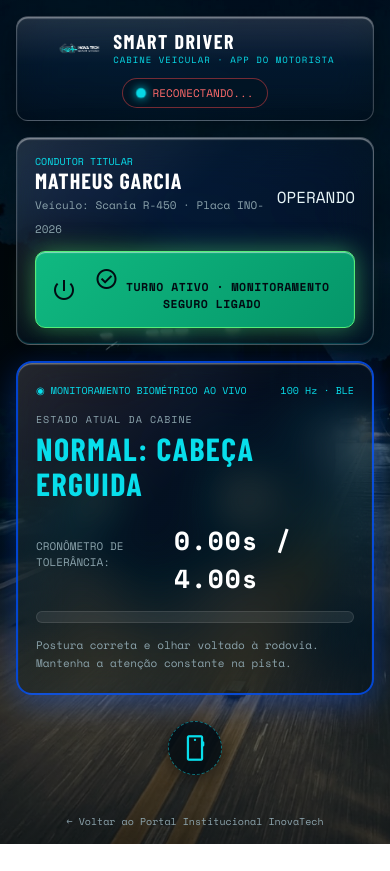
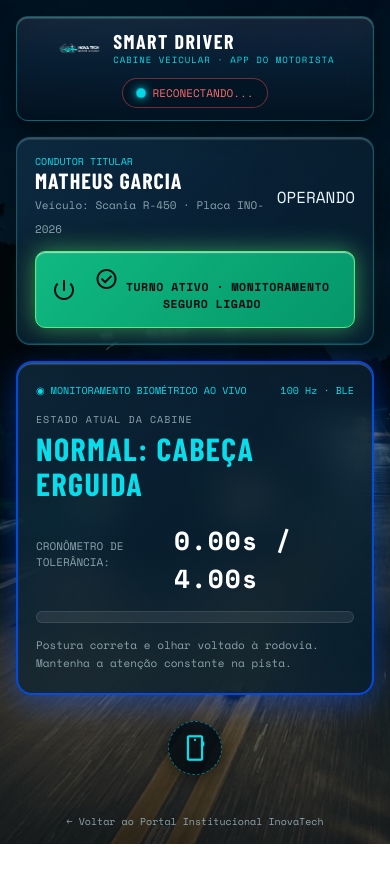
Before and after one commit to Matheuseas23/inovatech_tcc, a plain HTML site: page motorista.html in a window 390 px wide. Both pictures are taken after a click on the button 195 px from the left and 289 px from the top of the page. Drawn offline with nearby package versions, Linux system fonts and the light colour scheme; no server answers.

Commit message:
fix: aprimora responsividade do botao de turno e calibra transparencia dos cards no tom azul escuro original

```diff
--- a/motorista.html
+++ b/motorista.html
@@ -70,11 +70,11 @@
 			justify-content: space-between;
 			align-items: center;
 			padding: 12px 16px;
-			background: linear-gradient(180deg, rgba(255, 255, 255, 0.12) 0%, rgba(6, 28, 43, 0.40) 45%, rgba(2, 14, 24, 0.55) 100%);
+			background: linear-gradient(180deg, rgba(255, 255, 255, 0.08) 0%, rgba(11, 34, 51, 0.65) 45%, rgba(4, 18, 30, 0.78) 100%);
 			backdrop-filter: blur(20px) saturate(190%);
 			-webkit-backdrop-filter: blur(20px) saturate(190%);
-			border: 1px solid rgba(255, 255, 255, 0.22);
-			box-shadow: inset 0 1.5px 1px 0 rgba(255, 255, 255, 0.4), 0 8px 24px rgba(0, 0, 0, 0.35);
+			border: 1px solid rgba(8, 222, 235, 0.35);
+			box-shadow: inset 0 1.5px 1px 0 rgba(255, 255, 255, 0.25), 0 8px 24px rgba(0, 0, 0, 0.45);
 			border-radius: 12px;
 		}
 
@@ -106,14 +106,14 @@
 		}
 
 		.driver-shift-card {
-			background: linear-gradient(135deg, rgba(255, 255, 255, 0.12) 0%, rgba(10, 34, 52, 0.35) 40%, rgba(4, 18, 30, 0.50) 100%);
-			backdrop-filter: blur(24px) saturate(200%) contrast(108%);
-			-webkit-backdrop-filter: blur(24px) saturate(200%) contrast(108%);
-			border: 1px solid rgba(255, 255, 255, 0.26);
+			background: linear-gradient(135deg, rgba(18, 51, 73, 0.65) 0%, rgba(11, 34, 51, 0.75) 50%, rgba(7, 30, 46, 0.85) 100%);
+			backdrop-filter: blur(20px) saturate(190%);
+			-webkit-backdrop-filter: blur(20px) saturate(190%);
+			border: 1px solid rgba(28, 96, 115, 0.85);
 			box-shadow:
-				inset 0 1.5px 1px 0 rgba(255, 255, 255, 0.45),
+				inset 0 1.5px 1px 0 rgba(255, 255, 255, 0.22),
 				inset 0 -1px 1px 0 rgba(8, 222, 235, 0.2),
-				0 14px 38px rgba(0, 0, 0, 0.35);
+				0 14px 38px rgba(0, 0, 0, 0.45);
 			border-radius: 14px;
 			padding: 16px 18px;
 			display: flex;
@@ -140,7 +140,7 @@
 		.btn-toggle-shift {
 			width: 100%;
 			padding: 15px 16px;
-			background: linear-gradient(135deg, rgba(8, 222, 235, 0.22) 0%, rgba(4, 150, 185, 0.12) 100%);
+			background: linear-gradient(135deg, rgba(8, 222, 235, 0.28) 0%, rgba(4, 150, 185, 0.20) 100%);
 			border: 1.5px solid var(--cyan);
 			border-radius: 10px;
 			color: #ffffff;
@@ -155,26 +155,33 @@
 			text-transform: uppercase;
 			letter-spacing: 0.5px;
 			transition: all 0.25s ease;
-			box-shadow: 0 4px 14px rgba(8, 222, 235, 0.25), inset 0 1px 1px rgba(255, 255, 255, 0.3);
+			box-shadow: 0 4px 14px rgba(8, 222, 235, 0.35), inset 0 1px 1px rgba(255, 255, 255, 0.4);
+			user-select: none;
+			-webkit-tap-highlight-color: transparent;
+			touch-action: manipulation;
 		}
 
 		.btn-toggle-shift:hover {
-			background: linear-gradient(135deg, rgba(8, 222, 235, 0.35) 0%, rgba(4, 150, 185, 0.22) 100%);
-			box-shadow: 0 0 22px rgba(8, 222, 235, 0.45);
+			background: linear-gradient(135deg, rgba(8, 222, 235, 0.45) 0%, rgba(4, 150, 185, 0.30) 100%);
+			box-shadow: 0 0 22px rgba(8, 222, 235, 0.55);
 			transform: translateY(-1px);
 		}
 
+		.btn-toggle-shift:active {
+			transform: scale(0.98);
+		}
+
 		.btn-toggle-shift.active-shift {
-			background: linear-gradient(135deg, #10b981 0%, #059669 100%);
-			border-color: #55ee77;
-			color: #020b12;
-			box-shadow: 0 0 25px rgba(85, 238, 119, 0.5), inset 0 1px 1px rgba(255, 255, 255, 0.5);
+			background: linear-gradient(135deg, #10b981 0%, #059669 100%) !important;
+			border-color: #55ee77 !important;
+			color: #020b12 !important;
+			box-shadow: 0 0 25px rgba(85, 238, 119, 0.55), inset 0 1px 1px rgba(255, 255, 255, 0.6) !important;
 		}
 
 		.driver-live-card {
-			background: linear-gradient(135deg, rgba(255, 255, 255, 0.14) 0%, rgba(10, 34, 52, 0.38) 40%, rgba(4, 18, 30, 0.55) 100%);
-			backdrop-filter: blur(24px) saturate(200%) contrast(108%);
-			-webkit-backdrop-filter: blur(24px) saturate(200%) contrast(108%);
+			background: linear-gradient(135deg, rgba(18, 51, 73, 0.65) 0%, rgba(11, 34, 51, 0.75) 50%, rgba(7, 30, 46, 0.85) 100%);
+			backdrop-filter: blur(20px) saturate(190%);
+			-webkit-backdrop-filter: blur(20px) saturate(190%);
 			border: 2px solid #0052ff;
 			border-radius: 16px;
 			padding: 20px 18px;
@@ -183,14 +190,14 @@
 			gap: 14px;
 			transition: all 0.3s cubic-bezier(0.16, 1, 0.3, 1);
 			box-shadow:
-				inset 0 1.5px 1px 0 rgba(255, 255, 255, 0.45),
+				inset 0 1.5px 1px 0 rgba(255, 255, 255, 0.22),
 				inset 0 -1px 1px 0 rgba(8, 222, 235, 0.2),
-				0 16px 40px rgba(0, 0, 0, 0.35);
+				0 16px 40px rgba(0, 0, 0, 0.45);
 		}
 
 		.driver-live-card.estado-normal {
-			border-color: rgba(0, 82, 255, 0.8) !important;
-			box-shadow: inset 0 1.5px 1px 0 rgba(255, 255, 255, 0.35), 0 8px 30px rgba(0, 82, 255, 0.35);
+			border-color: rgba(0, 82, 255, 0.85) !important;
+			box-shadow: inset 0 1.5px 1px 0 rgba(255, 255, 255, 0.25), 0 8px 30px rgba(0, 82, 255, 0.40);
 		}
 
 		.driver-live-card.estado-pre-alerta {
@@ -513,8 +520,7 @@
 			}
 		}
 
-		if (btnToggleShift) {
-			btnToggleShift.addEventListener('click', function () {
+		function alternarEstadoTurno() {
 			var novoEstado = !turnoAtivo;
 			sincronizarEstadoTurnoUI(novoEstado, true);
 
@@ -534,18 +540,38 @@
 				osc.start(now); osc.stop(now + 0.25);
 			} catch (e) { }
 
-				// Notifica backend caso WebSocket esteja aberto
-				if (wsClient && wsClient.readyState === WebSocket.OPEN) {
-					try {
-						wsClient.send(JSON.stringify({
+			// Envio via REST imediato para redundância
+			var bodyPayload = JSON.stringify({
 				tipo: "STATUS_MOTORISTA",
 				motorista: "Matheus Garcia",
 				status_viagem: novoEstado ? "EM_VIAGEM" : "INATIVO",
 				timestamp: Date.now()
-						}));
+			});
+			['http://localhost:3001/api/telemetry', 'https://inovatech-tcc.onrender.com/api/telemetry'].forEach(function(u) {
+				fetch(u, {
+					method: 'POST',
+					headers: { 'Content-Type': 'application/json' },
+					body: bodyPayload
+				}).catch(function() {});
+			});
+
+			// Notifica backend caso WebSocket esteja aberto
+			if (wsClient && wsClient.readyState === WebSocket.OPEN) {
+				try {
+					wsClient.send(bodyPayload);
 				} catch (e) { }
 			}
+		}
+
+		if (btnToggleShift) {
+			btnToggleShift.addEventListener('click', function (e) {
+				e.preventDefault();
+				alternarEstadoTurno();
 			});
+			btnToggleShift.addEventListener('touchend', function (e) {
+				e.preventDefault();
+				alternarEstadoTurno();
+			}, { passive: false });
 		}
 
 		// Checa se já havia status salvo previamente no navegador
```
Lines whose indentation alone changed are shown as unchanged.
